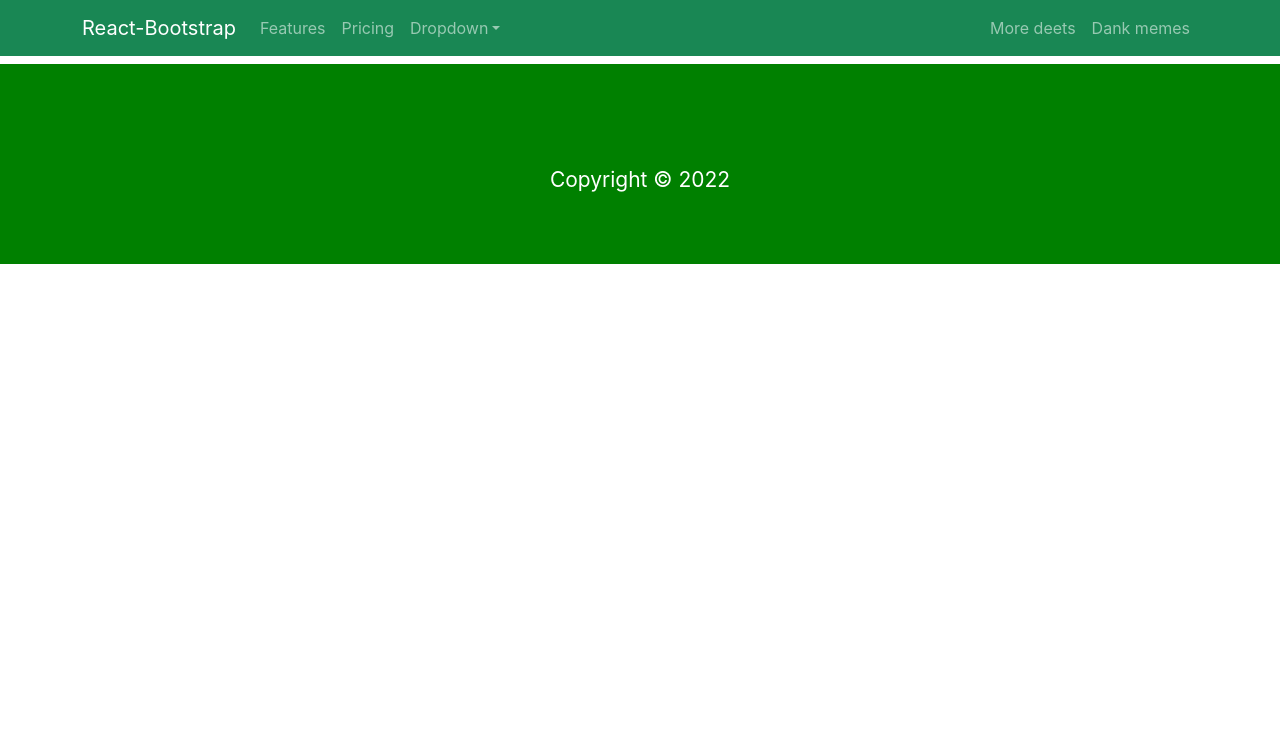
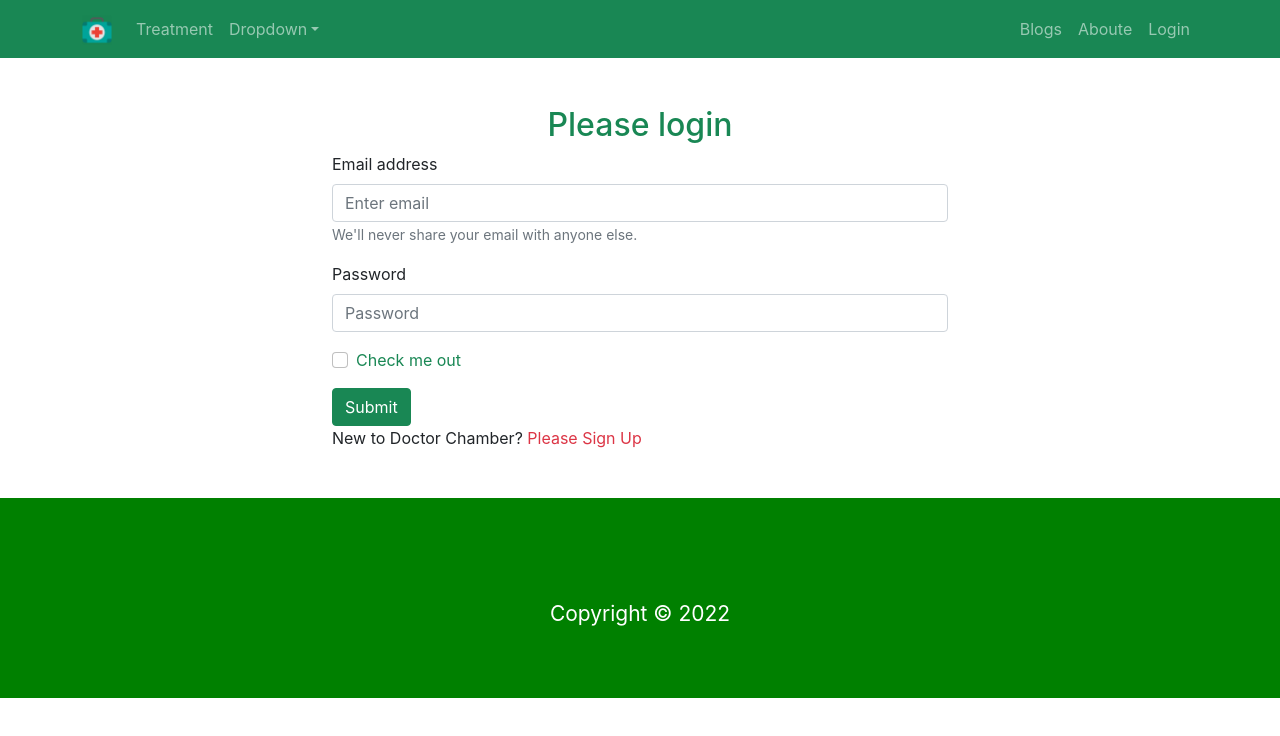
Before and after one commit to YASINARAFAT88/Doctor-chamber-client-side, a React (Create React App) app: page /login in a window 1280 px wide. Shown: the top 736 px of the page. Built offline with nearby package versions, Linux system fonts and the light colour scheme.

Commit message:
Login page design Complate

```diff
--- a/src/App.js
+++ b/src/App.js
@@ -1,9 +1,14 @@
 import { Route, Routes } from 'react-router-dom';
 import './App.css';
 import About from './Pages/About/About';
+import Blogs from './Pages/Blogs/Blogs';
 import Home from './Pages/Home/Home/Home';
+import Login from './Pages/Login/Login/Login';
+import SignUp from './Pages/Login/SignUp/SignUp';
+import SeeTreatment from './Pages/SeeTreatment/SeeTreatment';
 import Footer from './Pages/Shared/Footer/Footer';
 import Header from './Pages/Shared/Header/Header';
+import NotFound from './Pages/Shared/NotFound/NotFound';
 
 function App() {
   return (
@@ -11,7 +16,13 @@ function App() {
       <Header></Header>
       <Routes>
         <Route path='/' element={<Home></Home>}></Route>
+        <Route path='/home' element={<Home></Home>}></Route>
+        <Route path='/treatment/:treatmentId' element={<SeeTreatment></SeeTreatment>}></Route>
+        <Route path='/blogs' element={<Blogs></Blogs>}></Route>
+        <Route path="/login" element={<Login></Login>}></Route>
+        <Route path='/signup' element={<SignUp></SignUp>}></Route>
         <Route path='/about' element={<About></About>}></Route>
+      <Route path="*" element={<NotFound></NotFound>}></Route>
       </Routes>
       <Footer></Footer>
     </div>
--- /dev/null
+++ b/src/Pages/Blogs/Blogs.js
@@ -0,0 +1,11 @@
+import React from 'react';
+
+const Blogs = () => {
+    return (
+        <div>
+            <h2>This is Blogs</h2>
+        </div>
+    );
+};
+
+export default Blogs;
--- a/src/Pages/Home/Treatment/Treatment.js
+++ b/src/Pages/Home/Treatment/Treatment.js
@@ -1,9 +1,14 @@
 import React from 'react';
+import { useNavigate } from 'react-router-dom';
 import './Treatment.css'
 
 
 const Treatment = ({treatment}) => {
-    const {img, name, description} = treatment;
+    const {img, name, description, id} = treatment;
+    const navigate = useNavigate();
+    const navigateSeeTreatment = id =>{
+    navigate(`treatment/${id}`)
+    }
     return (
         <div className='treatment-cart'>
 
@@ -11,7 +16,7 @@ const Treatment = ({treatment}) => {
             <h4>Name: {name}</h4>
             <p>{description}</p>
 
-            <button className='see-detail'>Detail {name}</button>
+            <button onClick={()=> navigateSeeTreatment(id)} className='see-detail'>Detail {name}</button>
         </div>
     );
 };
--- a/src/Pages/Home/Treatments/Treatments.js
+++ b/src/Pages/Home/Treatments/Treatments.js
@@ -12,7 +12,7 @@ const Treatments = () => {
     },[])
 
     return (
-        <div>
+        <div id='treatment'>
             <h1 className="treatment-title">All Treatments</h1>
           <div className="treatment-container">
           {
--- /dev/null
+++ b/src/Pages/Login/Login/Login.js
@@ -0,0 +1,46 @@
+import React, { useRef } from 'react';
+import { Button, Form } from 'react-bootstrap';
+import { useNavigate } from 'react-router-dom';
+
+const Login = () => {
+    const emailRef = useRef('')
+    const passwordRef = useRef('')
+    const navigate = useNavigate()
+    const habdleSubmit = event =>{
+        event.preventDefault();
+        const email = emailRef.current.value;
+        const password = passwordRef.current.value;
+        console.log(email, password)
+    }
+    const handleSignUp = event =>{
+        navigate('/signup')
+    }
+    return (
+        <div className='container w-50 mx-auto mb-5 mt-5'>
+            <h2 className='text-success text-center'>Please login</h2>
+            <Form onSubmit={habdleSubmit}>
+                <Form.Group className="mb-3" controlId="formBasicEmail">
+                    <Form.Label>Email address</Form.Label>
+                    <Form.Control ref={emailRef} type="email" placeholder="Enter email" />
+                    <Form.Text className="text-muted">
+                        We'll never share your email with anyone else.
+                    </Form.Text>
+                </Form.Group>
+
+                <Form.Group className="mb-3" controlId="formBasicPassword">
+                    <Form.Label>Password</Form.Label>
+                    <Form.Control ref={passwordRef} type="password" placeholder="Password" />
+                </Form.Group>
+                <Form.Group className="mb-3 text-success" controlId="formBasicCheckbox">
+                    <Form.Check className='text-success' type="checkbox" label="Check me out" />
+                </Form.Group>
+                <Button variant="success" type="submit">
+                    Submit
+                </Button>
+            </Form>
+            <p>New to Doctor Chamber? <span className='text-danger ' onClick={handleSignUp}>Please Sign Up</span></p>
+        </div>
+    );
+};
+
+export default Login;
--- /dev/null
+++ b/src/Pages/Login/SignUp/SignUp.js
@@ -0,0 +1,11 @@
+import React from 'react';
+
+const SignUp = () => {
+    return (
+        <div>
+            <h2>Please SignUp</h2>
+        </div>
+    );
+};
+
+export default SignUp;
--- /dev/null
+++ b/src/Pages/SeeTreatment/SeeTreatment.js
@@ -0,0 +1,13 @@
+import React from 'react';
+import { useParams } from 'react-router-dom';
+
+const SeeTreatment = () => {
+    const {treatmentId} = useParams();
+    return (
+        <div>
+            <h2>This is SeeTreatment {treatmentId}</h2>
+        </div>
+    );
+};
+
+export default SeeTreatment;
--- a/src/Pages/Shared/Header/Header.js
+++ b/src/Pages/Shared/Header/Header.js
@@ -1,17 +1,21 @@
 import React from 'react';
 import { Container, Nav, Navbar, NavDropdown } from 'react-bootstrap';
+import { Link } from 'react-router-dom';
+import logo from '../../Home/Home/bag4.png'
 
 const Header = () => {
     return (
        <>
-     <Navbar collapseOnSelect expand="lg" bg="success" variant="dark">
+     <Navbar collapseOnSelect expand="lg" sticky='top' bg="success" variant="dark">
   <Container>
-  <Navbar.Brand href="#home">React-Bootstrap</Navbar.Brand>
+  <Navbar.Brand href="#home" as={Link} to="/">
+      <img height={30} src={logo} alt="" />
+  </Navbar.Brand>
   <Navbar.Toggle aria-controls="responsive-navbar-nav" />
   <Navbar.Collapse id="responsive-navbar-nav">
     <Nav className="me-auto">
-      <Nav.Link href="#features">Features</Nav.Link>
-      <Nav.Link href="#pricing">Pricing</Nav.Link>
+      <Nav.Link href="home#treatment">Treatment</Nav.Link>
+
       <NavDropdown title="Dropdown" id="collasible-nav-dropdown">
         <NavDropdown.Item href="#action/3.1">Action</NavDropdown.Item>
         <NavDropdown.Item href="#action/3.2">Another action</NavDropdown.Item>
@@ -21,9 +25,10 @@ const Header = () => {
       </NavDropdown>
     </Nav>
     <Nav>
-      <Nav.Link href="#deets">More deets</Nav.Link>
-      <Nav.Link eventKey={2} href="#memes">
-        Dank memes
+      <Nav.Link as={Link} to="/blogs">Blogs</Nav.Link>
+      <Nav.Link as={Link} to="/about">Aboute</Nav.Link>
+      <Nav.Link eventKey={2} as={Link} to="/login">
+       Login
       </Nav.Link>
     </Nav>
   </Navbar.Collapse>
--- /dev/null
+++ b/src/Pages/Shared/NotFound/NotFound.js
@@ -0,0 +1,13 @@
+import React from 'react';
+import img from './not-found.jpg';
+
+const NotFound = () => {
+    return (
+        <div className='mx-auto'>
+            <img className='w-50' src={img} alt="" />
+            <h3 className='text-center'>Page Not Found</h3>
+        </div>
+    );
+};
+
+export default NotFound;
```
Also changed, not shown: src/Pages/Shared/NotFound/not-found.jpg (added).
